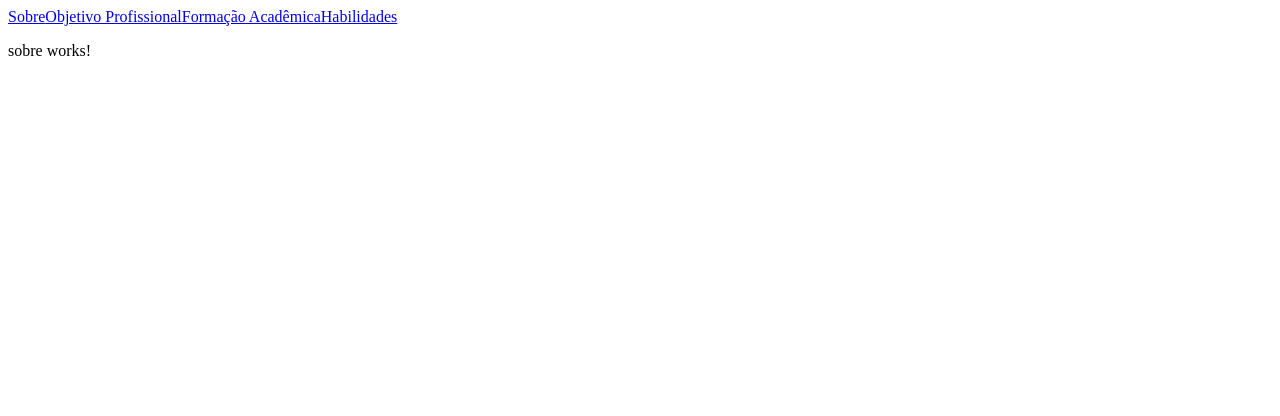
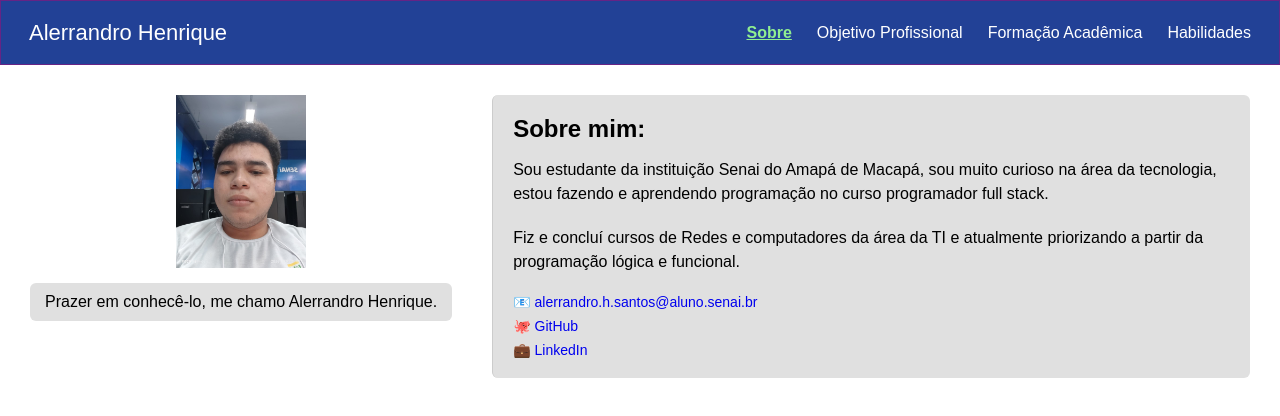
Before and after one commit to alerrandrohenrique/meu-portfolio, an Angular app: page /sobre in a window 1280 px wide. Shown: the top 416 px of the page. Built offline with nearby package versions, Linux system fonts and the light colour scheme.

Commit message:
feat: estilização do header e da tela sobre mim conforme prototipo

```diff
--- a/angular.json
+++ b/angular.json
@@ -21,7 +21,9 @@
             "assets": [
               {
                 "glob": "**/*",
+
                 "input": "public"
+
               }
             ],
             "styles": [
--- a/src/app/features/sobre/sobre.css
+++ b/src/app/features/sobre/sobre.css
@@ -0,0 +1,60 @@
+.sobre {
+  display: flex;
+  align-items: flex-start;
+  gap: 40px;
+  padding: 30px;
+}
+
+.foto {
+  display: flex;
+  flex-direction: column;
+  align-items: center;
+}
+
+.foto img {
+  width: 130px;
+  height: auto;
+}
+
+.apresentacao {
+  margin-top: 15px;
+  text-align: left;
+  background-color: #e0e0e0;
+  padding: 10px 15px;
+  border-radius: 6px;
+}
+
+.biografia {
+  margin-top: 0;
+  flex: 1;
+  border-left: 1px solid #ccc;
+  padding-left: 30px;
+  background-color: #e0e0e0;
+  padding: 20px;
+  border-radius: 6px;
+}
+
+.biografia h2 {
+  margin: 0 0 15px 0;
+}
+
+.biografia p {
+  margin: 0 0 20px 0;
+  line-height: 1.5;
+}
+.contato {
+  margin-top: 20px;
+  display: flex;
+  flex-direction: column;
+  gap: 8px;
+  font-size: 14px;
+}
+
+.contato a {
+  color: #0000EE;
+  text-decoration: none;
+}
+
+.contato a:hover {
+  text-decoration: underline;
+}
--- a/src/app/features/sobre/sobre.html
+++ b/src/app/features/sobre/sobre.html
@@ -1 +1,18 @@
-<p>sobre works!</p>
+<section class="sobre">
+  <div class="foto">
+ <img src="alerrandro.jpeg" alt="Foto de Alerrandro Henrique">
+    <p class="apresentacao">Prazer em conhecê-lo, me chamo Alerrandro Henrique.</p>
+  </div>
+
+  <div class="biografia">
+    <h2>Sobre mim:</h2>
+    <p>Sou estudante da instituição Senai do Amapá de Macapá, sou muito curioso na área da tecnologia, estou fazendo e aprendendo programação no curso programador full stack.</p>
+    <p>Fiz e concluí cursos de Redes e computadores da área da TI e atualmente priorizando a partir da programação lógica e funcional.</p>
+
+    <div class="contato">
+      <a href="mailto:alerrandro.h.santos@aluno.senai.br">📧 alerrandro.h.santos@aluno.senai.br</a>
+      <a href="https://github.com/alerrandrohenrique" target="_blank">🐙 GitHub</a>
+      <a href="https://www.linkedin.com/in/alerrandro-queiroz-b617b23b5/" target="_blank">💼 LinkedIn</a>
+    </div>
+  </div>
+</section>
--- a/src/app/shared/header/header.css
+++ b/src/app/shared/header/header.css
@@ -0,0 +1,40 @@
+.navbar {
+  min-height: 65px;
+  background-color: #224196;
+  border: 1px solid #662485;
+  display: flex;
+  align-items: center;
+  justify-content: space-between;
+  padding: 0 28px;
+  box-sizing: border-box;
+  font-family: Arial, sans-serif;
+}
+
+.logo {
+  font-size: 22px;
+  font-weight: 500;
+  color: #ffffff;
+}
+
+.links {
+  display: flex;
+  align-items: center;
+  gap: 25px;
+}
+
+.links a {
+  color: #ffffff;
+  text-decoration: none;
+  font-size: 16px;
+}
+
+.links a:hover {
+  color: #90EE90;
+  text-decoration: underline;
+}
+
+.links a.ativo {
+  font-weight: 700;
+  color: #90EE90;
+  text-decoration: underline;
+}
--- a/src/app/shared/header/header.html
+++ b/src/app/shared/header/header.html
@@ -1,8 +1,9 @@
-
-<nav>
-  <a routerLink="/sobre">Sobre</a>
-  <a routerLink="/objetivo-profissional">Objetivo Profissional</a>
-   <a routerLink="/formacao-academica">Formação Acadêmica</a>
-    <a routerLink="/habilidades">Habilidades</a>
-
+<nav class="navbar">
+  <div class="logo">Alerrandro Henrique</div>
+  <div class="links">
+    <a routerLink="/sobre" routerLinkActive="ativo" [routerLinkActiveOptions]="{exact:true}">Sobre</a>
+    <a routerLink="/objetivo-profissional" routerLinkActive="ativo">Objetivo Profissional</a>
+    <a routerLink="/formacao-academica" routerLinkActive="ativo">Formação Acadêmica</a>
+    <a routerLink="/habilidades" routerLinkActive="ativo">Habilidades</a>
+  </div>
 </nav>
--- a/src/app/shared/header/header.ts
+++ b/src/app/shared/header/header.ts
@@ -1,9 +1,9 @@
 import { Component } from '@angular/core';
-import { RouterLink } from '@angular/router';
+import { RouterLink, RouterLinkActive } from '@angular/router';
 
 @Component({
   selector: 'app-header',
-  imports: [RouterLink],
+  imports: [RouterLink, RouterLinkActive],
   templateUrl: './header.html',
   styleUrl: './header.css'
 })
--- a/src/styles.css
+++ b/src/styles.css
@@ -1 +1,11 @@
-/* You can add global styles to this file, and also import other style files */
+* {
+  margin: 0;
+  padding: 0;
+  box-sizing: border-box;
+}
+
+body {
+  font-family: Arial, sans-serif;
+  color: #000000;
+  background-color: #ffffff;
+}
```
Also changed, not shown: public/alerrandro.jpeg (added), src/assets/alerrandro.jpeg (added).
